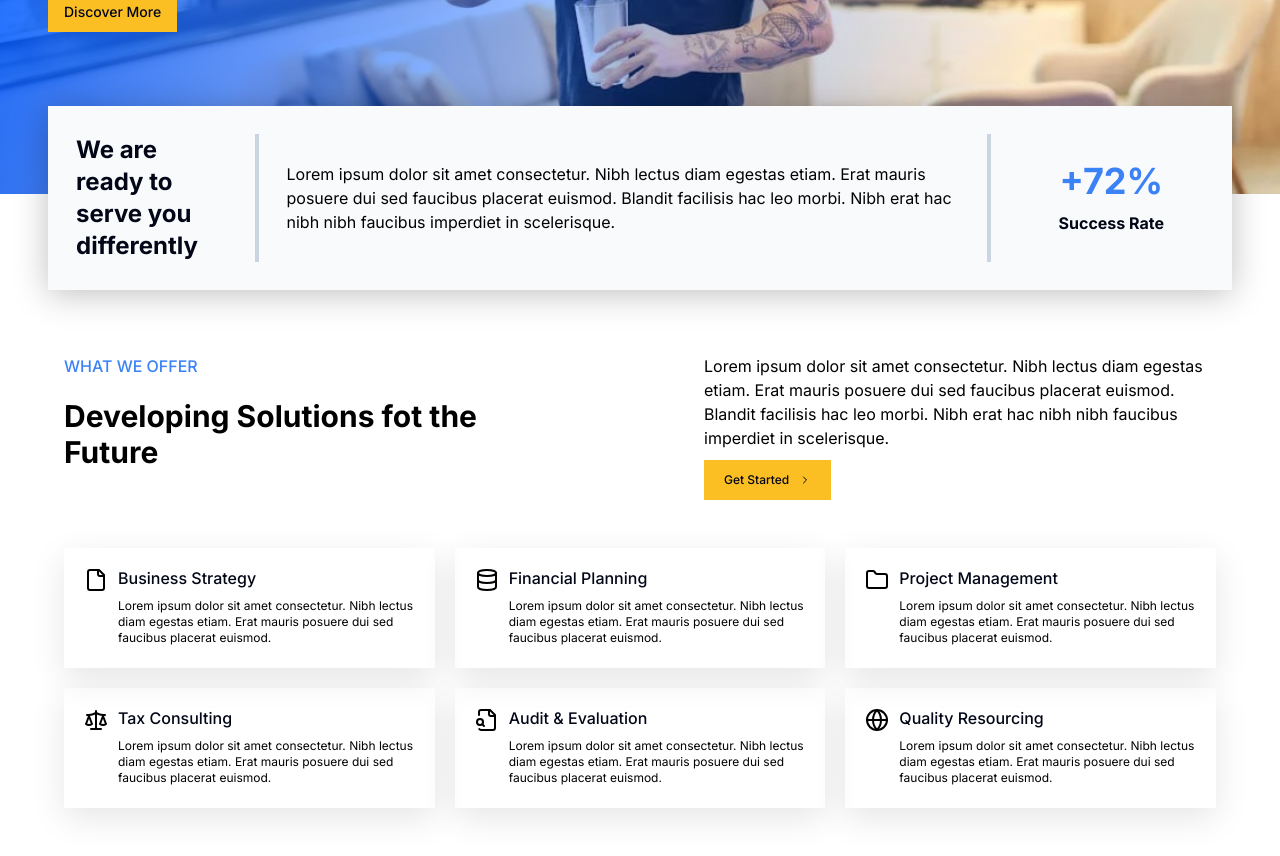
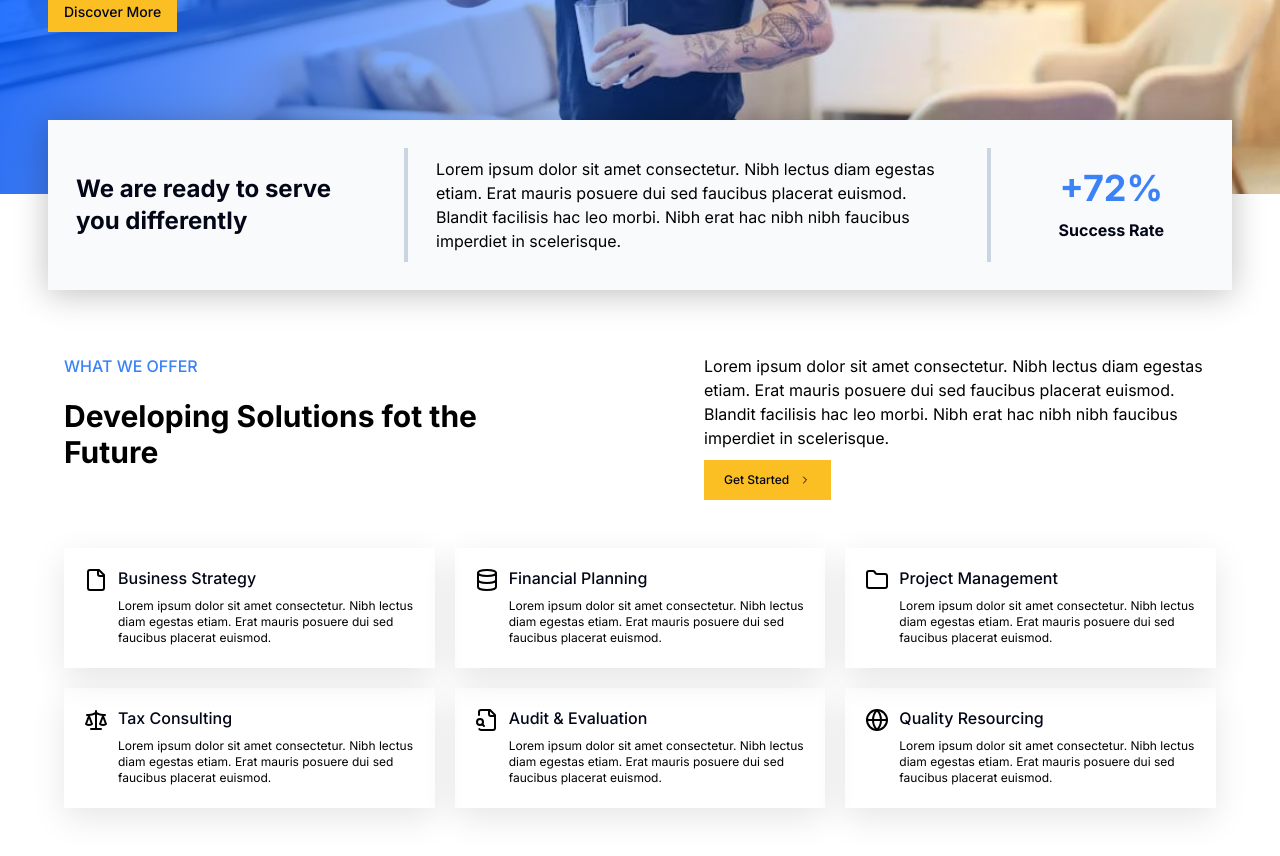
Before and after one commit to InfinityDevsHQ/software-house-next, a Next.js app: page / in a window 1280 px wide. Shown: the part 1720-2576 px from the top of the page. Built offline with nearby package versions, Linux system fonts and the light colour scheme.

Commit message:
fix: alignment

```diff
--- a/components/homepage/success-rate.tsx
+++ b/components/homepage/success-rate.tsx
@@ -1,11 +1,13 @@
 export default function SuccessRate() {
   return (
     <div className="p-7 flex flex-col md:flex-row lg:flex-row gap-3 sm:gap-7 bg-accent-light overview-shadow max-w-screen-xl mx-auto">
-      <h3 className="text-2xl font-bold text-accent-dark flex-1 self-center text-center md:text-start">
-        We are ready to serve you differently
-      </h3>
+      <div className="!w-[300px] self-center">
+        <h3 className="text-2xl font-bold text-accent-dark flex-1 self-center text-center md:text-start w-full">
+          We are ready to serve you differently
+        </h3>
+      </div>
       <span className="border-2 border-muted" />
-      <p className="max-w-md md:max-w-2xl self-center mx-auto text-center md:text-start">
+      <p className="self-center mx-auto text-center md:text-start flex-1">
         Lorem ipsum dolor sit amet consectetur. Nibh lectus diam egestas etiam.
         Erat mauris posuere dui sed faucibus placerat euismod. Blandit facilisis
         hac leo morbi. Nibh erat hac nibh nibh faucibus imperdiet in
```
